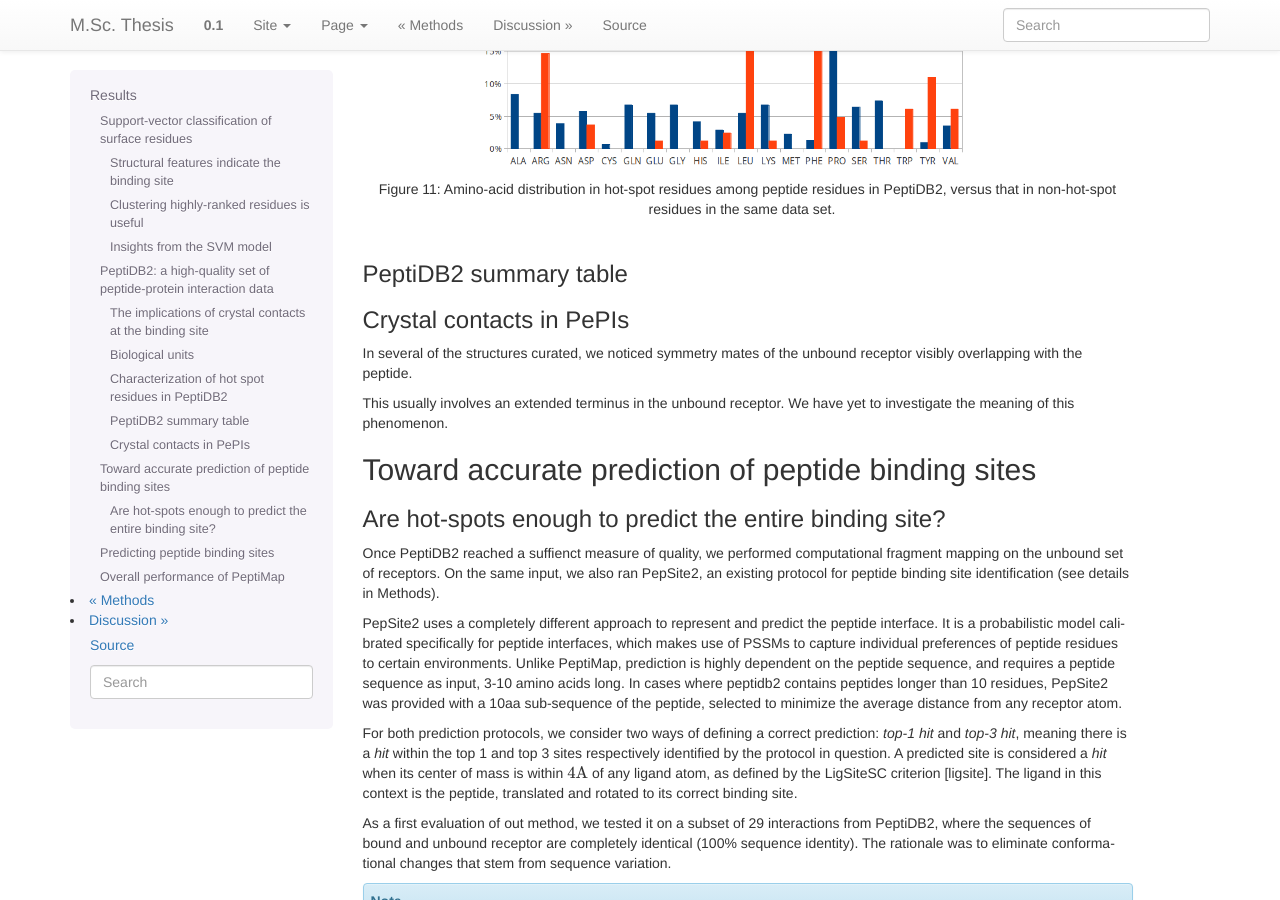
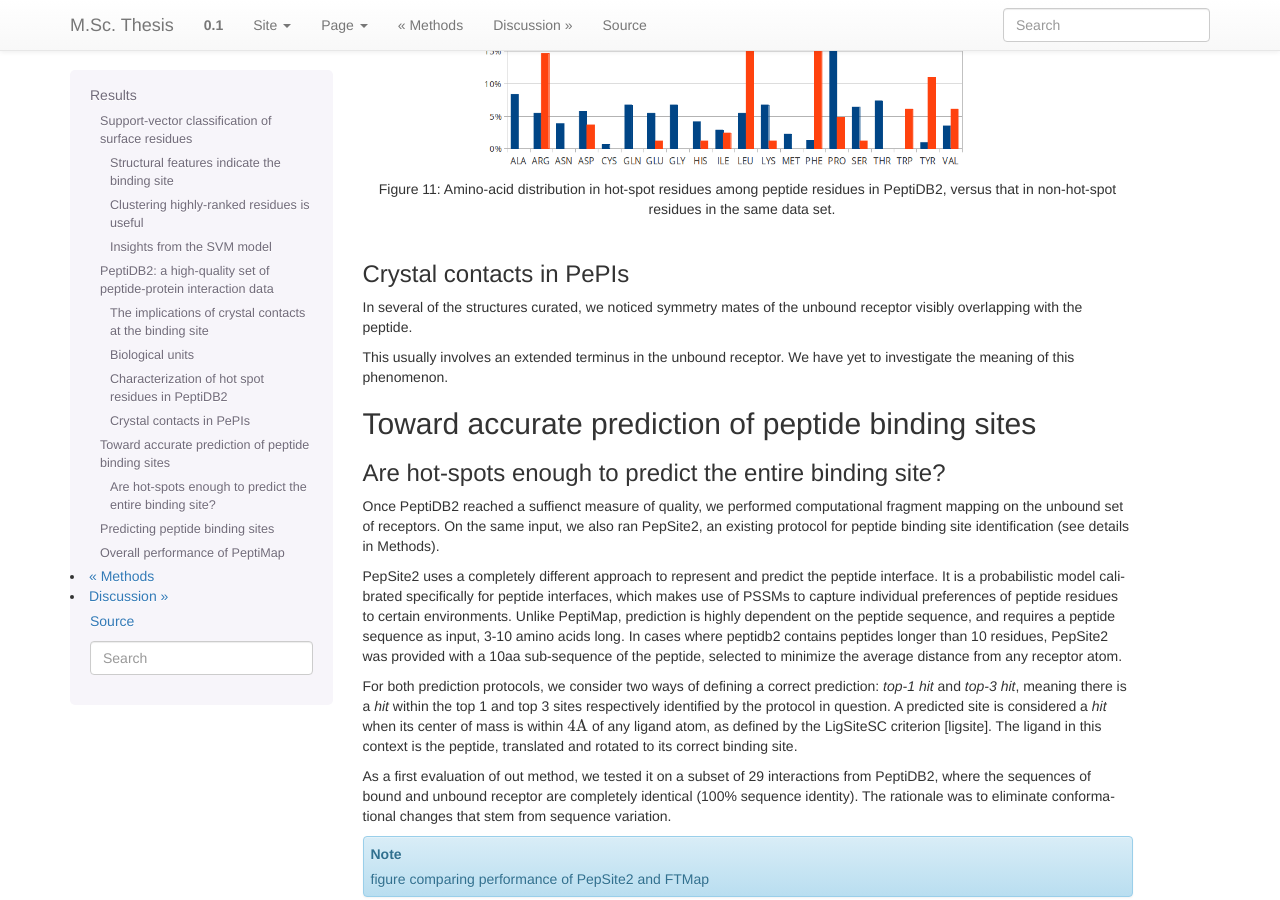
Before and after one commit to assaff/msc-thesis, a Sphinx documentation site: the page built from source/results.rst, in a window 1280 px wide and 900 px high, scrolled down 8908 px. Built offline with Sphinx 7.4.7, drawn with Linux system fonts in a browser that asks for light colours; formulas are drawn with MathJax 3.

Commit message:
removed sumamry table of peptidb2 from results.

```diff
--- a/source/results.rst
+++ b/source/results.rst
@@ -495,15 +495,6 @@
     residues in PeptiDB2, versus that in non-hot-spot residues in the
     same data set.
 
-PeptiDB2 summary table
-~~~~~~~~~~~~~~~~~~~~~~~
-
-.. csv-table::
-    :url: https://docs.google.com/spreadsheet/pub?key=0ApXQ1x_sHoGrdFYwdEJ6aTFZckc3cHlzZEVzV01jUWc&single=true&gid=2&range=A1%3AF10&output=csv
-    :header-rows: 1
-    :widths: 2 1 1 2 1 2
-
-
 Crystal contacts in PePIs
 ~~~~~~~~~~~~~~~~~~~~~~~~~~~~~~~~~~~~~~~~~~~~~
 
```
